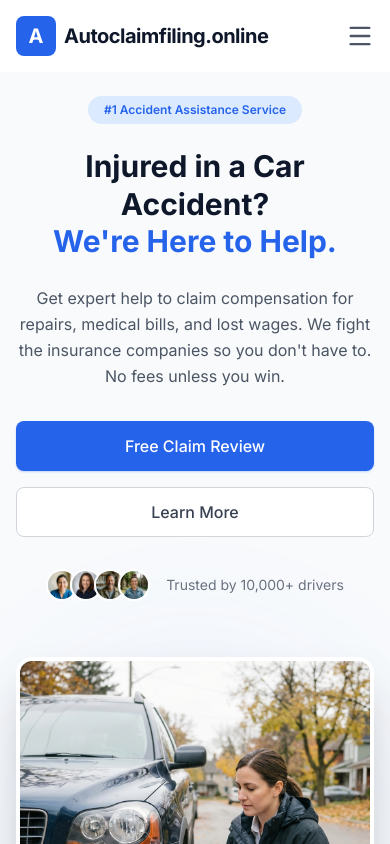
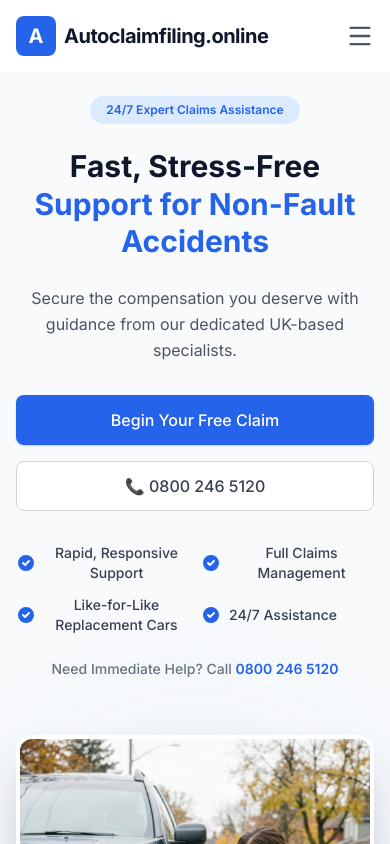
Before and after one commit to boopul22/CloudflareUSA1, a React (Vite) app: page / in a window 390 px wide. Shown: the top 844 px of the page. Built offline with nearby package versions, Linux system fonts and the light colour scheme.

Commit message:
Update phone number to 888 626 3214

```diff
--- a/components/Footer.tsx
+++ b/components/Footer.tsx
@@ -68,7 +68,7 @@ export const Footer: React.FC = () => {
                 </div>
                 <div>
                   <span className="block text-xs uppercase tracking-wider text-gray-500 mb-1">Phone</span>
-                  <a href="tel:8884080938" className="text-white font-bold text-lg hover:text-brand-primary transition-colors cursor-pointer">888 408 0938</a>
+                  <a href="tel:8886263214" className="text-white font-bold text-lg hover:text-brand-primary transition-colors cursor-pointer">888 626 3214</a>
                 </div>
               </li>
               <li className="flex items-start gap-4 group">
--- a/components/Hero.tsx
+++ b/components/Hero.tsx
@@ -10,37 +10,53 @@ export const Hero: React.FC = () => {
           {/* Text Content */}
           <div className="text-center lg:text-left animate-fade-in-up">
             <div className="inline-block px-4 py-1.5 bg-blue-100 text-brand-primary font-semibold text-xs md:text-sm rounded-full mb-6">
-              #1 Accident Assistance Service
+              24/7 Expert Claims Assistance
             </div>
             <h1 className="text-3xl md:text-5xl xl:text-6xl font-bold text-brand-dark leading-tight mb-6">
-              Injured in a Car Accident? <span className="text-brand-primary block lg:inline">We're Here to Help.</span>
+              Fast, Stress-Free <span className="text-brand-primary block lg:inline">Support for Non-Fault Accidents</span>
             </h1>
             <p className="text-base md:text-lg text-gray-600 mb-8 leading-relaxed max-w-2xl mx-auto lg:mx-0">
-              Get expert help to claim compensation for repairs, medical bills, and lost wages.
-              We fight the insurance companies so you don't have to. No fees unless you win.
+              Secure the compensation you deserve with guidance from our dedicated UK-based specialists.
             </p>
             <div className="flex flex-col sm:flex-row gap-4 justify-center lg:justify-start">
               <Button href="#contact" className="shadow-lg shadow-blue-500/30 w-full sm:w-auto">
-                Free Claim Review
+                Begin Your Free Claim
               </Button>
-              <Button variant="outline" className="bg-white border-gray-300 text-gray-700 hover:bg-gray-50 w-full sm:w-auto">
-                Learn More
+              <Button variant="outline" className="bg-white border-gray-300 text-gray-700 hover:bg-gray-50 w-full sm:w-auto" href="tel:08002465120">
+                📞 0800 246 5120
               </Button>
             </div>
-            <div className="mt-8 flex items-center justify-center lg:justify-start gap-4 text-sm text-gray-500">
-              <div className="flex -space-x-2">
-                {[1, 2, 3, 4].map(i => (
-                  <img
-                    key={i}
-                    src={`/images/avatar${i}.png`}
-                    alt={`User ${i}`}
-                    className="w-8 h-8 rounded-full border-2 border-white object-cover"
-                    width="32"
-                    height="32"
-                  />
-                ))}
+
+            {/* Key Features */}
+            <div className="mt-8 grid grid-cols-2 lg:grid-cols-4 gap-3 text-sm">
+              <div className="flex items-center gap-2 text-gray-700">
+                <svg className="w-5 h-5 text-brand-primary flex-shrink-0" fill="currentColor" viewBox="0 0 20 20">
+                  <path fillRule="evenodd" d="M10 18a8 8 0 100-16 8 8 0 000 16zm3.707-9.293a1 1 0 00-1.414-1.414L9 10.586 7.707 9.293a1 1 0 00-1.414 1.414l2 2a1 1 0 001.414 0l4-4z" clipRule="evenodd" />
+                </svg>
+                <span className="font-medium">Rapid, Responsive Support</span>
               </div>
-              <p>Trusted by 10,000+ drivers</p>
+              <div className="flex items-center gap-2 text-gray-700">
+                <svg className="w-5 h-5 text-brand-primary flex-shrink-0" fill="currentColor" viewBox="0 0 20 20">
+                  <path fillRule="evenodd" d="M10 18a8 8 0 100-16 8 8 0 000 16zm3.707-9.293a1 1 0 00-1.414-1.414L9 10.586 7.707 9.293a1 1 0 00-1.414 1.414l2 2a1 1 0 001.414 0l4-4z" clipRule="evenodd" />
+                </svg>
+                <span className="font-medium">Full Claims Management</span>
+              </div>
+              <div className="flex items-center gap-2 text-gray-700">
+                <svg className="w-5 h-5 text-brand-primary flex-shrink-0" fill="currentColor" viewBox="0 0 20 20">
+                  <path fillRule="evenodd" d="M10 18a8 8 0 100-16 8 8 0 000 16zm3.707-9.293a1 1 0 00-1.414-1.414L9 10.586 7.707 9.293a1 1 0 00-1.414 1.414l2 2a1 1 0 001.414 0l4-4z" clipRule="evenodd" />
+                </svg>
+                <span className="font-medium">Like-for-Like Replacement Cars</span>
+              </div>
+              <div className="flex items-center gap-2 text-gray-700">
+                <svg className="w-5 h-5 text-brand-primary flex-shrink-0" fill="currentColor" viewBox="0 0 20 20">
+                  <path fillRule="evenodd" d="M10 18a8 8 0 100-16 8 8 0 000 16zm3.707-9.293a1 1 0 00-1.414-1.414L9 10.586 7.707 9.293a1 1 0 00-1.414 1.414l2 2a1 1 0 001.414 0l4-4z" clipRule="evenodd" />
+                </svg>
+                <span className="font-medium">24/7 Assistance</span>
+              </div>
+            </div>
+
+            <div className="mt-6 text-center lg:text-left">
+              <p className="text-sm text-gray-500 font-medium">Need Immediate Help? Call <a href="tel:08002465120" className="text-brand-primary hover:underline font-semibold">0800 246 5120</a></p>
             </div>
           </div>
 
--- a/components/Navbar.tsx
+++ b/components/Navbar.tsx
@@ -65,10 +65,10 @@ export const Navbar: React.FC = () => {
                 {item.label}
               </button>
             ))}
-            <a href="tel:8884080938">
+            <a href="tel:8886263214">
               <Button variant="outline" className="flex items-center gap-2 py-2">
                 <Phone size={18} />
-                888 408 0938
+                888 626 3214
               </Button>
             </a>
           </div>
@@ -98,10 +98,10 @@ export const Navbar: React.FC = () => {
             </button>
           ))}
           <div className="pt-4">
-            <a href="tel:8884080938" className="block">
+            <a href="tel:8886263214" className="block">
               <Button fullWidth variant="outline" className="justify-center gap-2">
                 <Phone size={18} />
-                Call: 888 408 0938
+                Call: 888 626 3214
               </Button>
             </a>
           </div>
--- a/components/Privacy.tsx
+++ b/components/Privacy.tsx
@@ -280,7 +280,7 @@ export const Privacy: React.FC = () => {
             </p>
             <div className="bg-brand-primary/5 border border-brand-primary/20 rounded-lg p-5 mt-4">
               <p className="leading-relaxed">
-                <strong>To opt out of the sale of your personal information:</strong> Please email us at <a href="mailto:autoclaimfiling@gmail.com" className="text-brand-primary hover:underline">autoclaimfiling@gmail.com</a> with the subject line "Do Not Sell My Personal Information" or call us at <a href="tel:8884080938" className="text-brand-primary hover:underline">888-408-0938</a>.
+                <strong>To opt out of the sale of your personal information:</strong> Please email us at <a href="mailto:autoclaimfiling@gmail.com" className="text-brand-primary hover:underline">autoclaimfiling@gmail.com</a> with the subject line "Do Not Sell My Personal Information" or call us at <a href="tel:8886263214" className="text-brand-primary hover:underline">888-626-3214</a>.
               </p>
             </div>
           </section>
@@ -331,7 +331,7 @@ export const Privacy: React.FC = () => {
             <div className="bg-gray-50 rounded-lg p-5 border border-gray-100">
               <p className="mb-2"><strong>Autoclaimfiling.online</strong></p>
               <p className="mb-1">Email: <a href="mailto:autoclaimfiling@gmail.com" className="text-brand-primary hover:underline">autoclaimfiling@gmail.com</a></p>
-              <p className="mb-1">Phone: <a href="tel:8884080938" className="text-brand-primary hover:underline">888-408-0938</a></p>
+              <p className="mb-1">Phone: <a href="tel:8886263214" className="text-brand-primary hover:underline">888-626-3214</a></p>
               <p>Address: Florida, USA</p>
             </div>
             <p className="leading-relaxed mt-4">
--- a/components/StatsBanner.tsx
+++ b/components/StatsBanner.tsx
@@ -50,8 +50,8 @@ export const StatsBanner: React.FC = () => {
               <p className="font-bold flex items-center gap-2 text-sm text-gray-300 uppercase tracking-wide">
                 Help Desk 24/7
               </p>
-              <a href="tel:8884080938" className="text-white font-mono text-xl font-bold hover:text-brand-primary transition-colors">
-                888 408 0938
+              <a href="tel:8886263214" className="text-white font-mono text-xl font-bold hover:text-brand-primary transition-colors">
+                888 626 3214
               </a>
             </div>
           </div>
--- a/components/Terms.tsx
+++ b/components/Terms.tsx
@@ -289,7 +289,7 @@ export const Terms: React.FC = () => {
             <div className="bg-gray-50 rounded-lg p-5 border border-gray-100">
               <p className="mb-2"><strong>Autoclaimfiling.online</strong></p>
               <p className="mb-1">Email: <a href="mailto:autoclaimfiling@gmail.com" className="text-brand-primary hover:underline">autoclaimfiling@gmail.com</a></p>
-              <p className="mb-1">Phone: <a href="tel:8884080938" className="text-brand-primary hover:underline">888-408-0938</a></p>
+              <p className="mb-1">Phone: <a href="tel:8886263214" className="text-brand-primary hover:underline">888-626-3214</a></p>
               <p>Address: Florida, USA</p>
             </div>
           </section>
```
Lines whose indentation alone changed are shown as unchanged.
